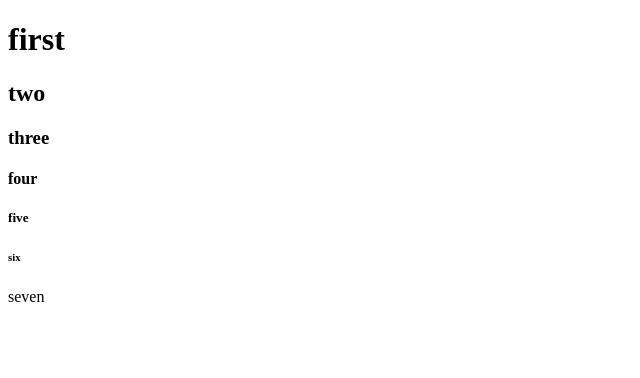
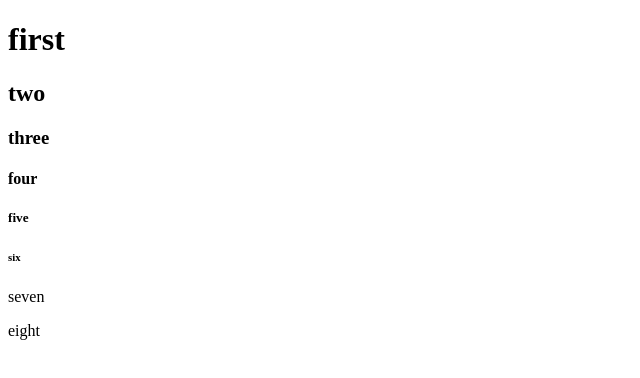
Before and after one commit to MasuMa6410/Ninth-Assignment.-Code4Fun, a plain HTML site: page index.html in a window 1280 px wide. Shown: the full height of the page, 0-640 px from the left. Drawn offline with Linux system fonts and the light colour scheme.

Commit message:
Eight commit

```diff
--- a/index.html
+++ b/index.html
@@ -13,5 +13,6 @@
     <h5>five</h5>
     <h6>six</h6>
     <p>seven</p>
+    <p>eight</p>
   </body>
 </html>
```
